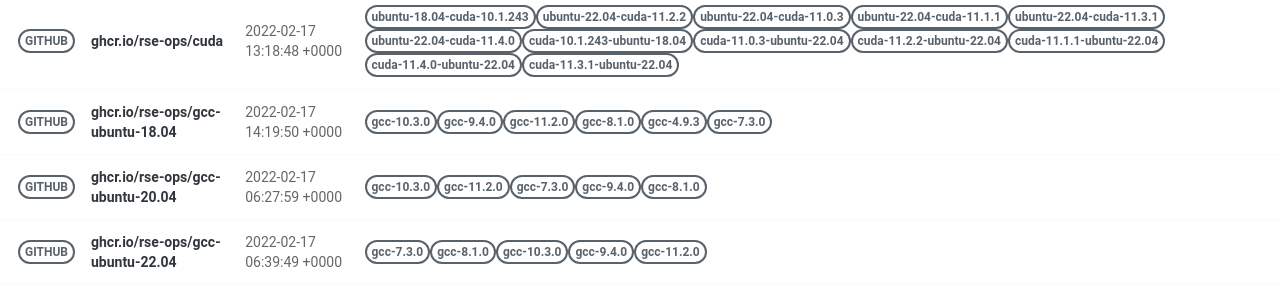
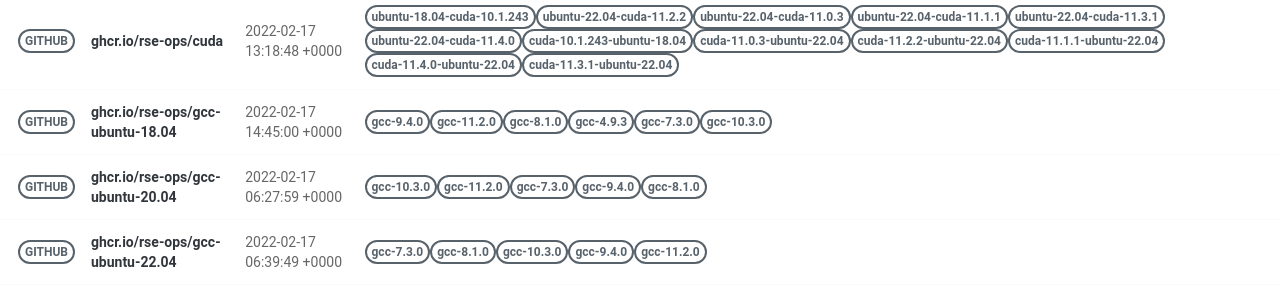
Before and after one commit to rse-ops/docker-images, a Jekyll site: the page built from pages/index.md, in a window 1280 px wide. Shown: the part 502-801 px from the top of the page. Built offline with Jekyll 4.4.1, drawn with Linux system fonts in a browser that asks for light colours; nearby versions of some CDN libraries.

Commit message:
Automated push to update library 2022-02-17

```diff
--- a/_library/ghcr.io-rse-ops-gcc-ubuntu-18.04.md
+++ b/_library/ghcr.io-rse-ops-gcc-ubuntu-18.04.md
@@ -1,14 +1,11 @@
 ---
 layout: container
 name: ghcr.io/rse-ops/gcc-ubuntu-18.04
-updated_at: 2022-02-17 14:19:50.500030
+updated_at: 2022-02-17 14:45:00.471730
 
 
 container_url: https://github.com/orgs/rse-ops/packages/container/package/gcc-ubuntu-18.04
 versions:
- - tag: gcc-10.3.0
-   dockerfile: https://github.com/rse-ops/docker-images/blob/main/ubuntu/gcc/Dockerfile
-   manifest: https://crane.ggcr.dev/manifest/ghcr.io/rse-ops/gcc-ubuntu-18.04:gcc-10.3.0
  - tag: gcc-9.4.0
    dockerfile: https://github.com/rse-ops/docker-images/blob/main/ubuntu/gcc/Dockerfile
    manifest: https://crane.ggcr.dev/manifest/ghcr.io/rse-ops/gcc-ubuntu-18.04:gcc-9.4.0
```
Also changed, not shown: other parts of _library/ghcr.io-rse-ops-gcc-ubuntu-18.04.md (+3 -0 lines).
